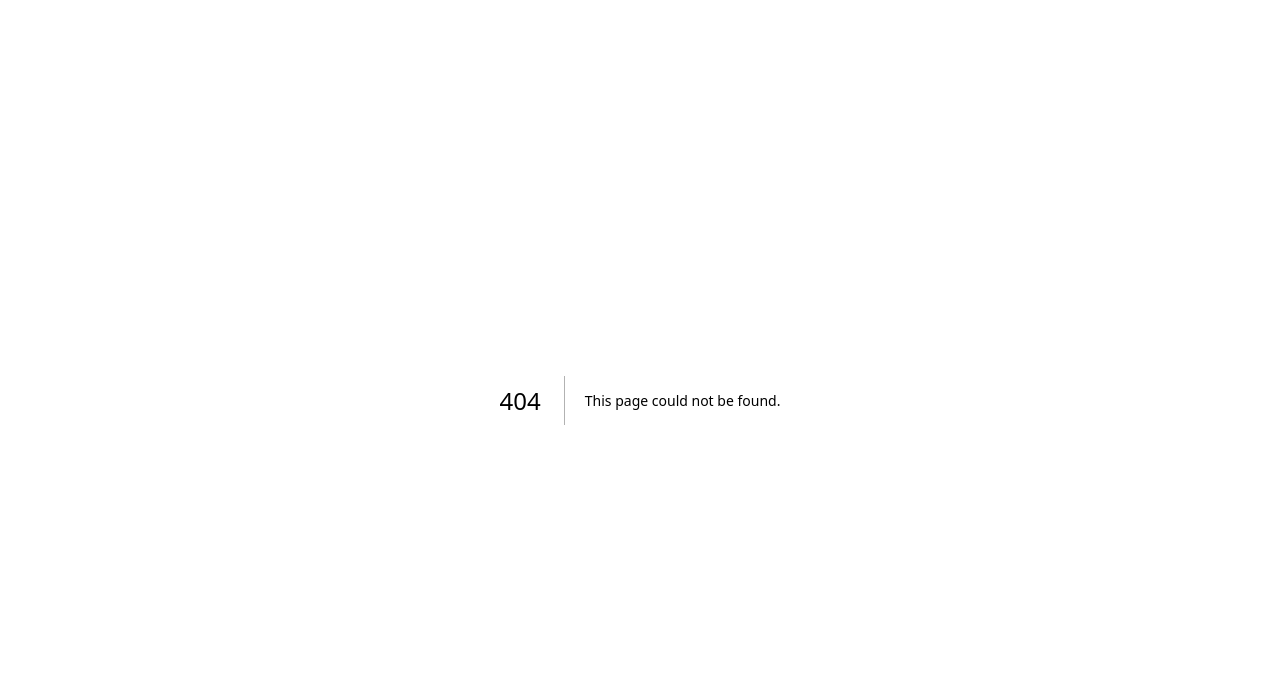
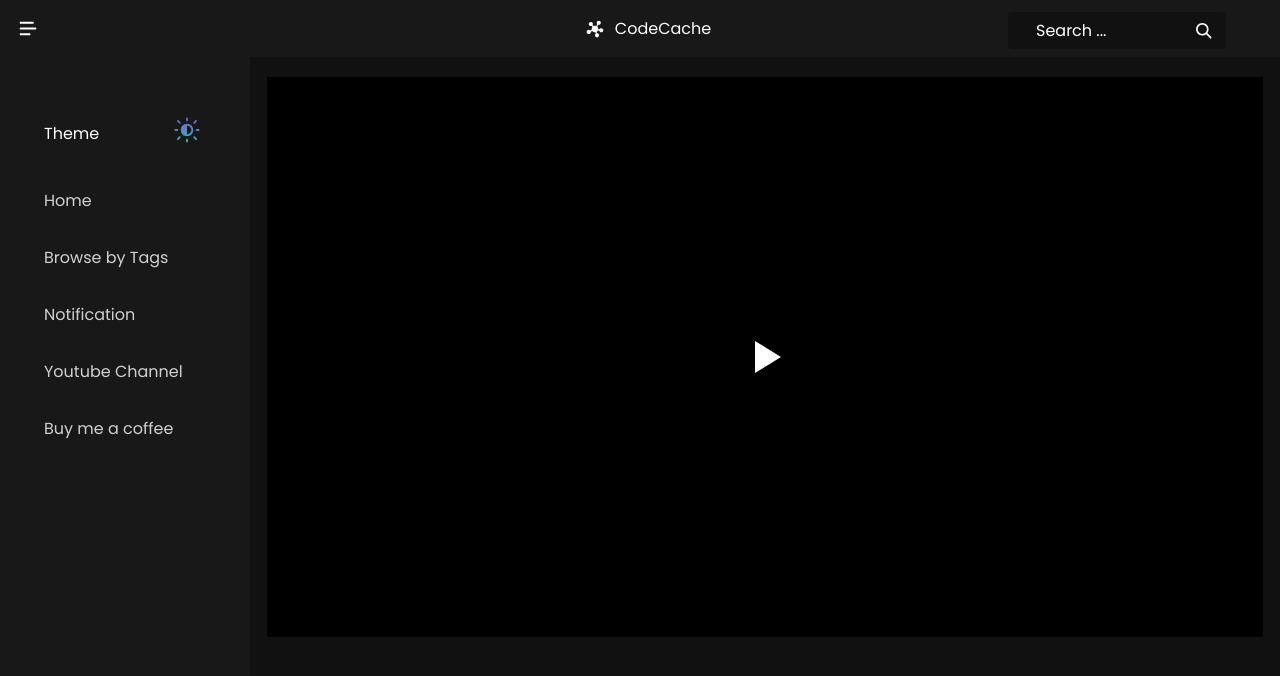
Before and after one commit to divyanshu-kunwar/codecache, a Next.js app: page /videos/1 in a window 1280 px wide. Before the commit this address had no page. Shown: the top 676 px of the page. Built offline with nearby package versions, Linux system fonts and the light colour scheme; no server answers.

Commit message:
added direct thumnail access approach to videos and shorts

```diff
--- a/next.config.js
+++ b/next.config.js
@@ -23,6 +23,10 @@ const nextConfig = {
         protocol: 'https',
         hostname: 'zdulvlobrojgpadxtajj.supabase.co'
       },
+      {
+        protocol: 'https',
+        hostname: 'img.youtube.com'
+      },
     ],
   },
 }
--- a/package.json
+++ b/package.json
@@ -14,6 +14,7 @@
     "eslint-config-next": "13.0.4",
     "next": "13.0.4",
     "react": "18.2.0",
-    "react-dom": "18.2.0"
+    "react-dom": "18.2.0",
+    "react-player": "^2.11.0"
   }
 }
--- a/pages/video/[videoId].js
+++ b/pages/videos/[videoId].js
@@ -1,6 +1,10 @@
 import NavBar from "../../components/NavBar/Navbar"
 import Sidebar from "../../components/Sidebar/Sidebar"
 import styles from '../../styles/dashboard.module.css'
+
+import playerStyle from './videoPlayer.module.css'
+
+import ReactPlayer from "react-player"
 
 import { useEffect, useState } from "react"
 
@@ -22,6 +26,13 @@ export async function getStaticProps(context) {
 export default function VideoPage(props) {
   const [theme, setTheme] = useState("dark");
   const [sideExpanded, setSideExpanded] = useState(false);
+  const [hasWindow, setHasWindow] = useState(false);
+
+  useEffect(() => {
+    if (typeof window !== "undefined") {
+      setHasWindow(true);
+    }
+  }, []);
 
   useEffect(() => {
     if (sessionStorage.getItem("theme") === "light") {
@@ -58,10 +69,26 @@ export default function VideoPage(props) {
           <div className={styles.sideBarWithMain} >
             <Sidebar theme={theme} setTheme={setTheme}
             sideExpanded={sideExpanded}/>
+          <div className={playerStyle.youtubeContainer}>
 
-            {/* videos series goes here */}
+            {
+              hasWindow &&
+              <ReactPlayer
+              url={`https://www.youtube.com/watch?v=${props.videoid}`}
+              width="100%"
+              height="100%"
+              controls={true}
+              playing={true}
+              light={true}
+              config={{
+                youtube: {
+                  playerVars: { showinfo: 0 , modestbranding:1 , rel:0 , color:"red"},
+                },
+              }}
+            />
+            }
 
-
+          </div>
           </div>
         </div>
       </main>
--- /dev/null
+++ b/pages/videos/videoPlayer.module.css
@@ -0,0 +1,7 @@
+.youtubeContainer{
+    aspect-ratio: 16/9;
+    max-width: 100%;
+    height: 70%;
+    margin: 20px auto;
+    background-color: black;
+}
```
Also changed, not shown: components/Home/VideoContainer/VideoContainer.js (+13 -1 lines), 1 other file (tests, documents, lock files or other folders).
